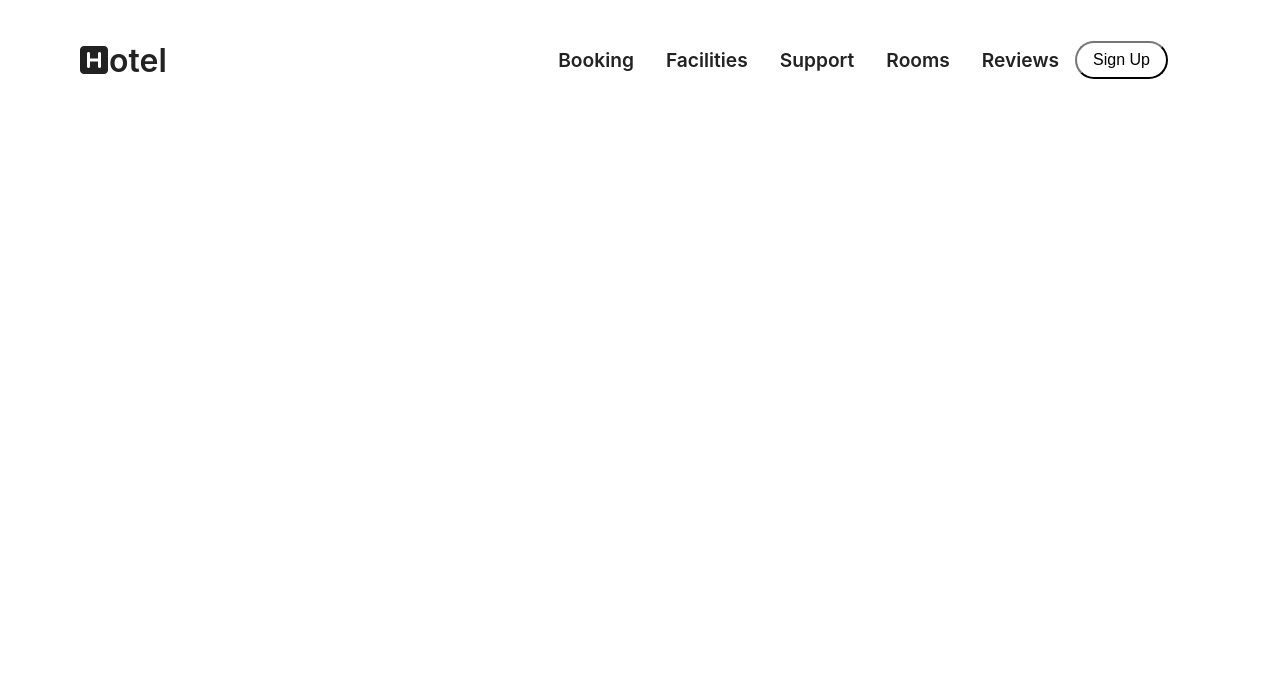
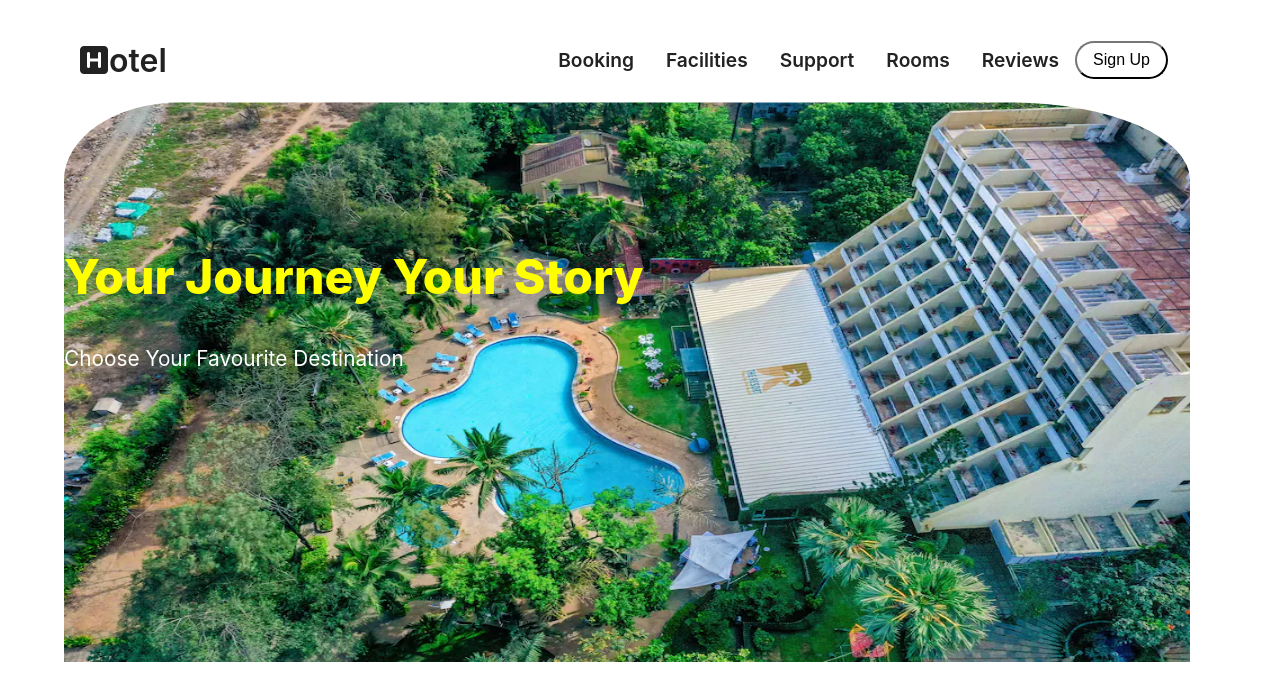
Before and after one commit to pramitbhar26/hotel_booking, a React (Create React App) app: page / in a window 1280 px wide. Shown: the top 700 px of the page. Built offline with nearby package versions, Linux system fonts and the light colour scheme.

Commit message:
Landing Page Image

```diff
--- a/src/App.js
+++ b/src/App.js
@@ -1,11 +1,14 @@
 import './App.css';
-import Navbar from './components/navbar/Navbar';
+// import Navbar from './components/navbar/Navbar';
 // import { BrowserRouter } from 'react-router-dom';
+import Home from './Routes/Home';
+import { Route,Routes } from 'react-router';
 function App() {
   return (
     <div>
-
-      <Navbar/>
+      <Routes>
+        <Route path="/" element={<Home />}/>
+      </Routes>
     </div>
   );
 }
--- a/src/Routes/Home.js
+++ b/src/Routes/Home.js
@@ -1,14 +1,19 @@
-import React from 'react'
+// import React from 'react'
 import Navbar from '../components/navbar/Navbar';
 import Hero from '../components/hero/Hero';
-import HomeImg from '../assets/img01';
+import Heroimg from "../assets/Hotelimg.jpeg";
 const Home = () => {
   return (
     <>
     <Navbar />
-
-
-    <Hero />
+    <div>
+    <Hero
+    cName="hero"
+    heroImg={Heroimg}
+    title="Your Journey Your Story"
+    text="Choose Your Favourite Destination"
+    />
+    </div>
     </>
   )
 }
--- a/src/components/hero/Hero.js
+++ b/src/components/hero/Hero.js
@@ -1,31 +1,22 @@
-// import React from 'react'
-// import "./HeroStyles.css";
-// function Hero (props){
-//     return(
-//         <>
-//         <div className={props.cName}>
-//             <img alt="HeroImg" src={props.heroImg}/>
-//             <div className="hero-text">
-//                 <h1>{props.title}</h1>
-//                 <p>{props.text}</p>
-//                 <a href={props.url} className={props.btnClass}>
-//                    {props.buttonText}
-//                 </a>
-//             </div>
-//         </div>
-//         </>
-//     )
-// }
+import React from 'react'
+import "./HeroStyles.css";
+function Hero (props){
+    return(
+        <>
+        <div className={props.cName}>
+            <img alt="HeroImg" src={props.heroImg}/>
+            <div className="hero-text">
+                <h1>{props.title}</h1>
+                <p>{props.text}</p>
+                <a href={props.url} className={props.btnClass}>
+                   {props.buttonText}
+                </a>
+            </div>
+        </div>
+        </>
+    )
+}
 
 
 
-// export default Hero;
-import React from 'react'
-
-const Hero = () => {
-  return (
-    <div>Hero</div>
-  )
-}
-
 export default Hero;
--- a/src/components/hero/HeroStyles.css
+++ b/src/components/hero/HeroStyles.css
@@ -1,7 +1,11 @@
 .hero{
     width: 100%;
     height: 100vh;
-    position: relative;
+    position:absolute;
+    /* padding-top: 8%; */
+    /* border-top-right-radius: 180px;
+    border-top-left-radius: 180px;
+    padding-left: 5%; */
 }
 .hero-mid{
     width: 100%;
@@ -9,15 +13,22 @@
     position: relative;
 }
 img{
-    width: 100%;
-    height: 100%;
-    object-fit: cover;
+     padding-top: 8%;
+    border-top-right-radius: 180px;
+    /* border-radius: 150px; */
+   border-top-left-radius: 180px;
+    padding-left: 5%;
+    width:88%;
+    height: 70%;
+    object-fit:calc();
+    object-position: center;
+    position: fixed;
 }
 
 .hero-text{
-    position: absolute;
-    top: 50%;
-    left: 50%;
+    position: fixed;
+    top: 40%;
+    left: 55%;
     transform: translate(-50%, -50%);
     width: 100%;
 }
@@ -26,7 +37,7 @@ img{
 .hero-text h1{
     font-size: 3rem;
     font-weight: 800;
-    color: #fff;
+    color:yellow;
     background-clip: text;
 }
 
```
Also changed, not shown: src/assets/Hotelimg.jpeg (added).
